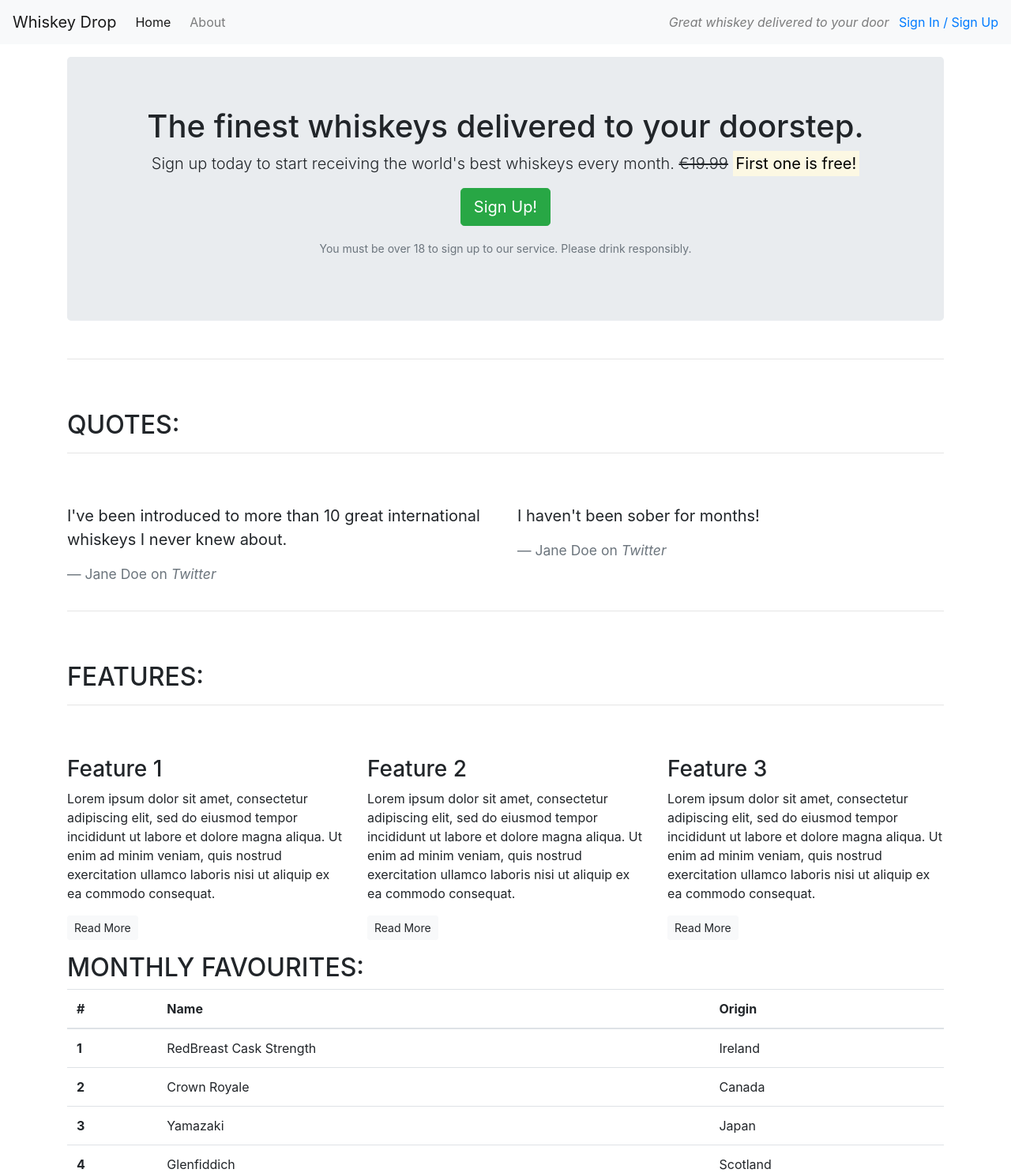
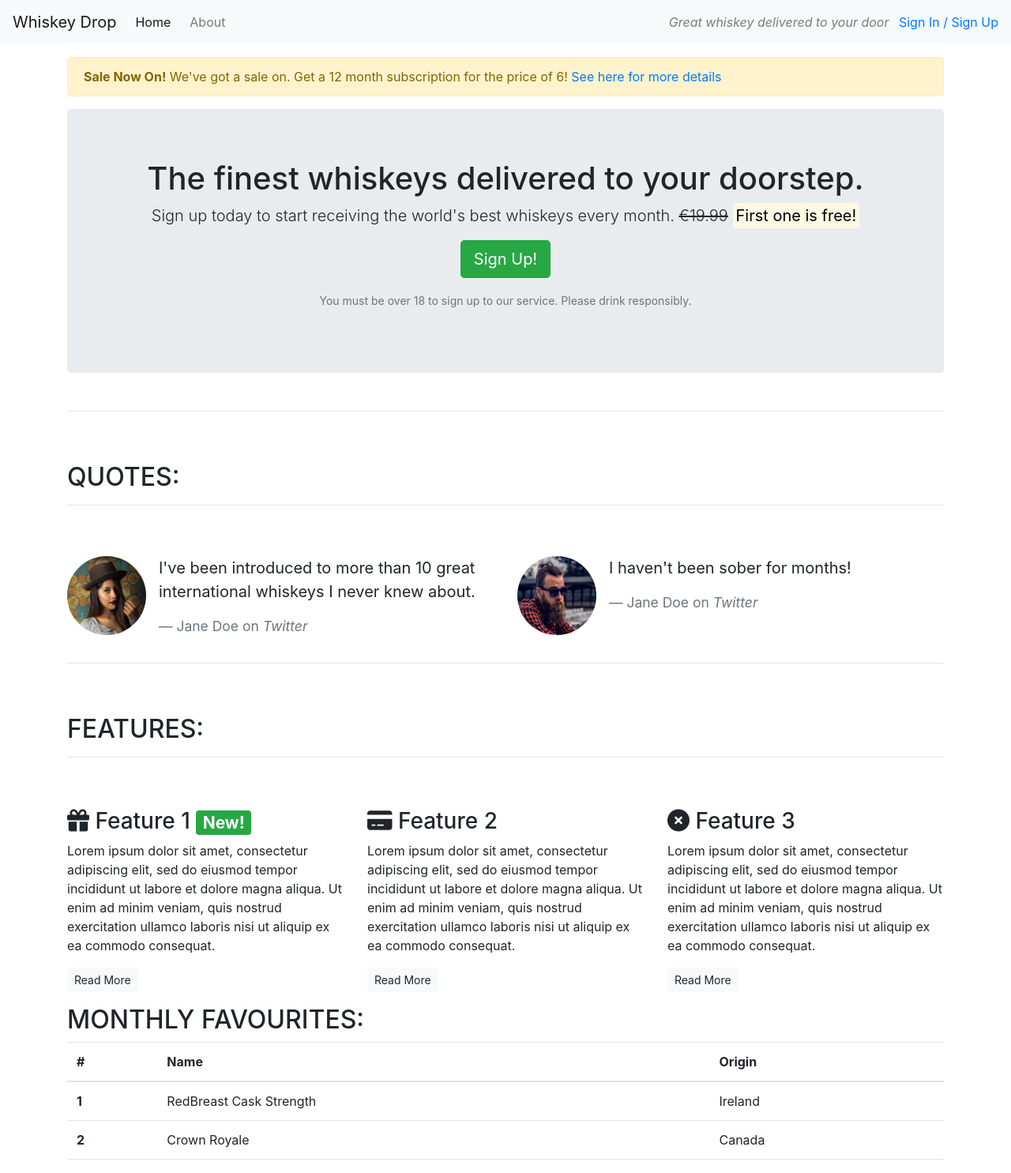
Before and after one commit to gitgroch/bootsrap_practice, a plain HTML site: page index.html in a window 1280 px wide. Shown: the top 1485 px of the page at 79% size. Drawn offline with nearby package versions, Linux system fonts and the light colour scheme.

Commit message:
Add images to quotes, additional styling

```diff
--- a/index.html
+++ b/index.html
@@ -8,6 +8,7 @@
     <link rel="stylesheet" href="https://cdn.jsdelivr.net/npm/bootstrap@4.6.2/dist/css/bootstrap.min.css" integrity="sha384-xOolHFLEh07PJGoPkLv1IbcEPTNtaed2xpHsD9ESMhqIYd0nLMwNLD69Npy4HI+N" crossorigin="anonymous">
 <script src="https://cdn.jsdelivr.net/npm/bootstrap@4.6.2/dist/js/bootstrap.bundle.min.js" integrity="sha384-Fy6S3B9q64WdZWQUiU+q4/2Lc9npb8tCaSX9FK7E8HnRr0Jz8D6OP9dO5Vg3Q9ct" crossorigin="anonymous"></script>
 </head>
+
 <body>
     <!--Nav-->
     <nav class="navbar navbar-light navbar-expand-sm bg-light">
@@ -26,6 +27,13 @@
         <!--</div>-->
     </nav>
     <article class="container mt-3">
+        <div class="row d-none d-sm-block">
+            <div class="col-12">
+                <div class="alert alert-warning">
+                    <strong>Sale Now On!</strong> We've got a sale on. Get a 12 month subscription for the price of 6! <a href="">See here for more details</a>
+                </div>
+            </div>
+        </div>
         <!-- Callout -->
         <div class="row">
             <div class="col-12">
@@ -52,16 +60,30 @@
             </div>
             <div class="row">
                 <div class="col-12 col-md-6">
+                    <div class="media">
+                        <div class="d-none d-sm-block">
+                            <img src="images/girl-image.png" class="rounded-circle mr-3" height=100 width=100>
+                        </div>
+                        <div class="media-body">
                             <blockquote class="blockquote">
                                 <p>I've been introduced to more than 10 great international whiskeys I never knew about.</p>
                                 <footer class="blockquote-footer">Jane Doe on <cite title="Twitter">Twitter</cite></footer>
                             </blockquote>
                         </div>
+                    </div>
+                </div>
                 <div class="col-12 col-md-6">
+                    <div class="media">
+                        <div class="d-none d-sm-block">
+                            <img src="images/guy-image.png" class="rounded-circle mr-3" height=100 width=100>
+                        </div>
+                        <div class="media-body">
                             <blockquote class="blockquote">
                                 <p>I haven't been sober for months!</p>
                                 <footer class="blockquote-footer">Jane Doe on <cite title="Twitter">Twitter</cite></footer>
                             </blockquote>
+                        </div>
+                    </div>
                 </div>
             </div>
         </section>
@@ -78,21 +100,21 @@
             <div class="row">
                 <div class="col-12 col-md-6 col-lg-4">
                     <div class="feature">
-                        <h3>Feature 1</h3>
+                        <h3><i class="fas fa-gift d-none d-sm-inline"></i> Feature 1 <span class="badge badge-success">New!</span></h3>
                         <p>Lorem ipsum dolor sit amet, consectetur adipiscing elit, sed do eiusmod tempor incididunt ut labore et dolore magna aliqua. Ut enim ad minim veniam, quis nostrud exercitation ullamco laboris nisi ut aliquip ex ea commodo consequat.</p>
                         <p><a class="btn btn-sm btn-light" href="">Read More</a></p>
                     </div>
                 </div>
                 <div class="col-12 col-md-6 col-lg-4">
                     <div class="feature">
-                        <h3>Feature 2</h3>
+                        <h3><i class="fas fa-credit-card d-none d-sm-inline"></i> Feature 2</h3>
                         <p>Lorem ipsum dolor sit amet, consectetur adipiscing elit, sed do eiusmod tempor incididunt ut labore et dolore magna aliqua. Ut enim ad minim veniam, quis nostrud exercitation ullamco laboris nisi ut aliquip ex ea commodo consequat.</p>
                         <p><a class="btn btn-sm btn-light" href="">Read More</a></p>
                     </div>
                 </div>
                 <div class="col-12 d-md-none d-lg-block col-lg-4">
                     <div class="feature">
-                        <h3>Feature 3</h3>
+                        <h3><i class="fas fa-times-circle d-none d-sm-inline"></i> Feature 3</h3>
                         <p>Lorem ipsum dolor sit amet, consectetur adipiscing elit, sed do eiusmod tempor incididunt ut labore et dolore magna aliqua. Ut enim ad minim veniam, quis nostrud exercitation ullamco laboris nisi ut aliquip ex ea commodo consequat.</p>
                         <p><a class="btn btn-sm btn-light" href="">Read More</a></p>
                     </div>
@@ -142,4 +164,5 @@
 
         </section>
     </article>
+    <script src="https://kit.fontawesome.com/5564111e1e.js" crossorigin="anonymous"></script>
 </body>
```
Also changed, not shown: images/girl-image.png (added), images/guy-image.png (added). Lines whose indentation alone changed are shown as unchanged.
